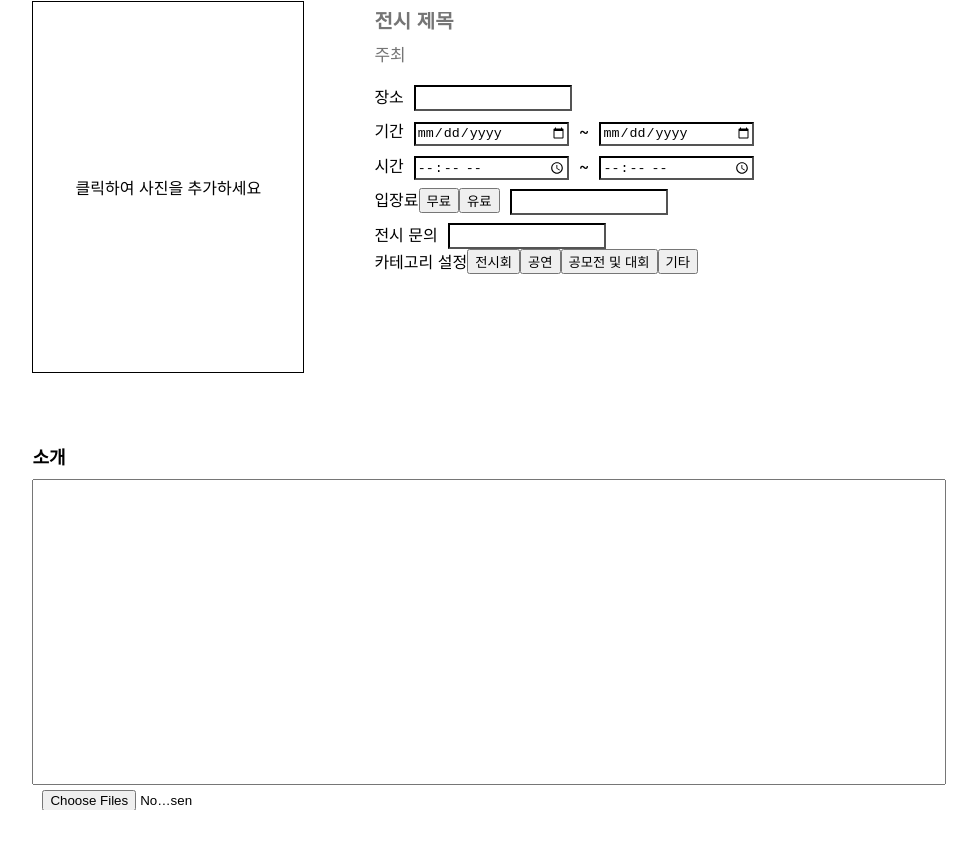
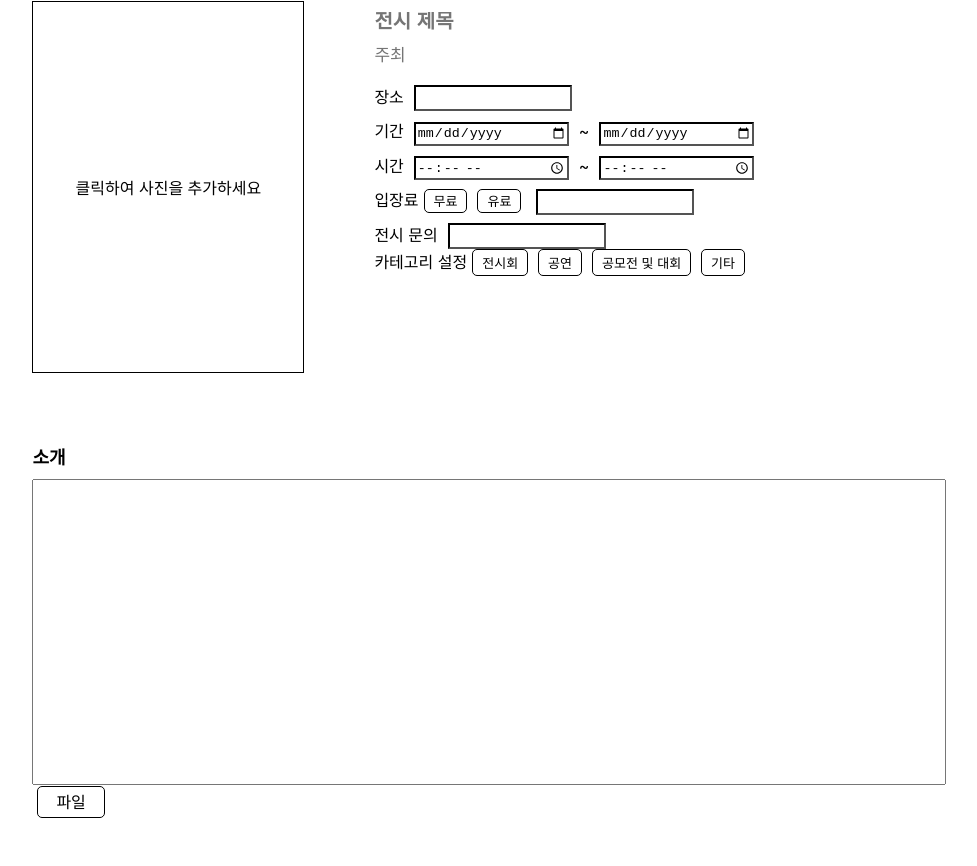
Before and after one commit to JNU-econovation/TeamPonyo-FE, a React (Create React App) app: page /create in a window 1280 px wide. Shown: the part 214-1080 px from the top of the page, without its empty margins (154-1131 px from the left). Built offline with nearby package versions, Linux system fonts and the light colour scheme.

Commit message:
feat: 전시 작성페이지 버튼 컴포넌트 구현

```diff
--- a/src/components/exhibition/UploadFile.css
+++ b/src/components/exhibition/UploadFile.css
@@ -1,3 +1,11 @@
+.fileInput {
+    display: none;
+}
+
+.fileUpload {
+
+}
+
 .filePreview {
     display: flex;
     flex-direction: column;
--- a/src/components/exhibition/UploadFile.js
+++ b/src/components/exhibition/UploadFile.js
@@ -9,7 +9,8 @@ const UploadFile = ({ selectedFiles, onFilesSelect }) => {
 
   return (
     <div className='UploadFile'>
-      <input type="file" multiple onChange={handleFileChange} />
+      <input type="file" id="fileUpload" multiple onChange={handleFileChange} className='fileInput' />
+      <label htmlFor="fileUpload" className="middleBtn">파일</label>
       <div className="filePreview">
         {selectedFiles.map((file, index) => (
           <div key={index} className="fileItem">
--- /dev/null
+++ b/src/components/exhibition/exhibitionCommon.css
@@ -0,0 +1,56 @@
+.smallBtn {
+    display: inline;
+    background-color: white;
+    color: black;
+    border-radius: 5px;
+    padding: 3px 9px;
+    border: 1px solid #000;
+    font-size: 13px;
+    margin: 0 5px;
+    cursor: pointer;
+}
+
+.smallBtnSelected {
+    display: inline;
+    background-color: black;
+    color: white;
+    border-radius: 5px;
+    padding: 3px 8px;
+    border: 1px solid #000;
+    font-size: 13px;
+    margin: 0 5px;
+    cursor: pointer;
+}
+
+.middleBtn {
+    display: inline;
+    background-color: white;
+    color: black;
+    border-radius: 5px;
+    padding: 5px 18px;
+    border: 1px solid #000;
+    margin: 0 5px;
+    cursor: pointer;
+}
+
+.middleBtn:hover {
+    display: inline;
+    background-color: #EDEDED;
+    color: black;
+    border-radius: 5px;
+    padding: 5px 18px;
+    border: 1px solid #000;
+    margin: 0 5px;
+    cursor: pointer;
+}
+
+.middleBtnSelected {
+    display: inline;
+    background-color: black;
+    color: white;
+    border-radius: 5px;
+    padding: 3px 10px;
+    border: 1px solid #000;
+    margin: 0 5px;
+    cursor: pointer;
+}
--- a/src/pages/Create.js
+++ b/src/pages/Create.js
@@ -4,6 +4,7 @@ import UploadPoster from '../components/exhibition/UploadPoster';
 import './Create.css';
 import axiosInstance from '../api/axiosInstance';
 import UploadFile from '../components/exhibition/UploadFile';
+import  '../components/exhibition/exhibitionCommon.css';
 
 const Create = () => {
   const [data, setData] = useState({
@@ -156,8 +157,8 @@ const Create = () => {
             </div>
             <div className='infoPrice'>
               입장료
-              <button>무료</button>
-              <button>유료</button>
+              <div className='smallBtn'>무료</div>
+              <div className='smallBtn'>유료</div>
               <input
                 type='text'
                 name='fee'
@@ -176,10 +177,10 @@ const Create = () => {
             </div>
             <div className='infoCategory'>
               <div>카테고리 설정</div>
-              <button>전시회</button>
-              <button>공연</button>
-              <button>공모전 및 대회</button>
-              <button>기타</button>
+              <div className='smallBtn'>전시회</div>
+              <div className='smallBtn'>공연</div>
+              <div className='smallBtn'>공모전 및 대회</div>
+              <div className='smallBtn'>기타</div>
             </div>
           </div>
         </div>
```
